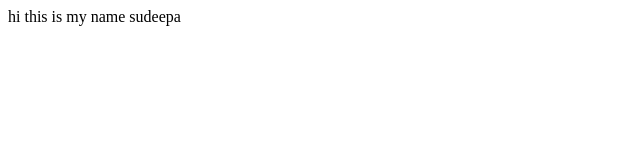
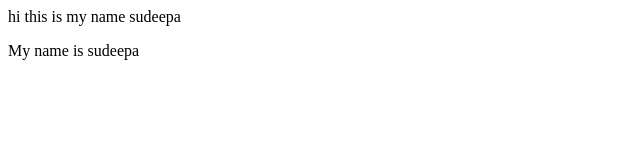
Before and after one commit to Sudeepa110/hi, a plain HTML site: page index.html in a window 1280 px wide. Shown: the whole page, without its empty margins (0-640 px from the left). Drawn offline with Linux system fonts and the light colour scheme.

Commit message:
adde name

```diff
--- a/index.html
+++ b/index.html
@@ -1 +1,2 @@
 <p>hi this is my name sudeepa</p>
+<p>My name is sudeepa</p>
```
